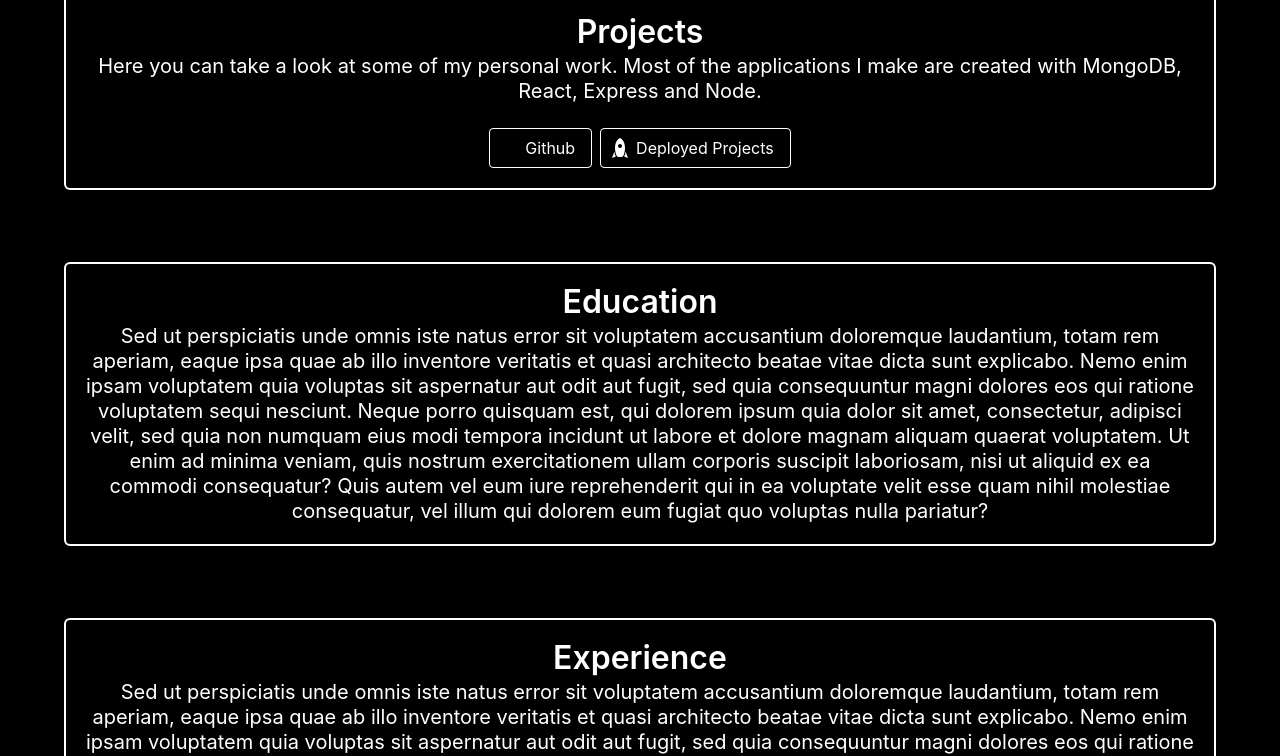
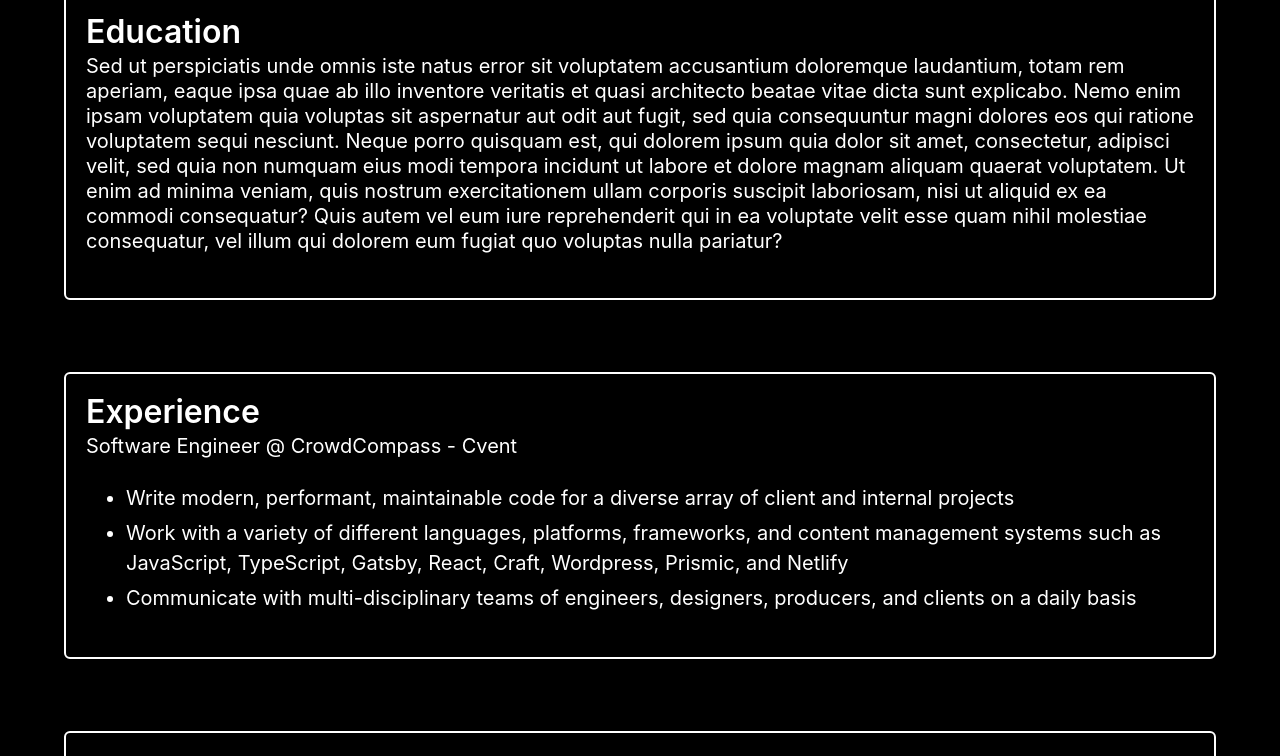
Before and after one commit to ShaneMoyo/portfolio-, a React (Create React App) app: page / in a window 1280 px wide. Shown: the part 984-1740 px from the top of the page. Built offline with nearby package versions, Linux system fonts and the light colour scheme; a small style sheet from the web is missing.

Commit message:
wip working on experince and stuff.

```diff
--- a/src/components/Main.js
+++ b/src/components/Main.js
@@ -13,13 +13,13 @@ export default function Main() {
         animateIn="fadeIn">
         <Navbar/>
         <div class="hero-body">
-          <div class="container has-text-centered">
+          <div class="container">
             <div class="columns">
               <div class="column" >
                 <Projects/>
-                <Section copy={education}/>
-                <Section copy={experience}/>
-                <Section copy={about}/>
+                <Section title={education.title} body={education.body}/>
+                <Section title={experience.title} body={experience.body.crowdcompass.title} bullets={experience.body.crowdcompass.body}/>
+                <Section title={about.title} body={about.body}/>
               </div>
             </div>
           </div>
--- a/src/components/Section.js
+++ b/src/components/Section.js
@@ -1,7 +1,10 @@
 import React from 'react';
 import ScrollAnimation from 'react-animate-on-scroll';
 
-function section({outlet, copy: { title, body }}) {
+function section(props) {
+  const {outlet, title, body, bullets, body3 } = props
+  console.log('props: ', props)
+  const listItems = bullets ? bullets.map(bullet => <li >{bullet}</li>) : null;
   return (
     <div class="container" id={title.toLowerCase()}>
       <ScrollAnimation
@@ -12,6 +15,12 @@ function section({outlet, copy: { title, body }}) {
         <div class="box black is-outlined has-text-white" >
           <h1 class="title">{title}</h1>
           <h1 class="subtitle">{body}</h1>
+          <div class="content is-medium">
+            <ul>
+              {listItems}
+            </ul>
+          </div>
+          <h1 class="subtitle">{body3}</h1>
           {outlet}
         </div>
       </ScrollAnimation>
--- a/src/components/projects/Projects.js
+++ b/src/components/projects/Projects.js
@@ -5,9 +5,6 @@ import ProjectOutlet from './ProjectOutlets.js';
 
 export default function Projects() {
   return (
-    <Section
-      copy={projects}
-      outlet={<ProjectOutlet/>}
-    />
+    <div/>
   )
 }
--- a/src/locales/translations.js
+++ b/src/locales/translations.js
@@ -38,20 +38,16 @@ export const projects = {
 
 export const experience = {
     "title": "Experience",
-    "body": `Sed ut perspiciatis unde omnis iste natus error sit voluptatem
-    accusantium doloremque laudantium, totam rem aperiam,
-    eaque ipsa quae ab illo inventore veritatis et quasi
-    architecto beatae vitae dicta sunt explicabo. Nemo enim ipsam
-    voluptatem quia voluptas sit aspernatur aut odit aut fugit,
-    sed quia consequuntur magni dolores eos qui ratione voluptatem
-    sequi nesciunt. Neque porro quisquam est, qui dolorem ipsum quia dolor sit amet,
-    consectetur, adipisci velit, sed quia non numquam eius modi tempora
-    incidunt ut labore et dolore magnam aliquam quaerat voluptatem.
-    Ut enim ad minima veniam, quis nostrum exercitationem ullam corporis suscipit laboriosam,
-    nisi ut aliquid ex ea commodi consequatur?
-    Quis autem vel eum iure reprehenderit qui in ea voluptate
-    velit esse quam nihil molestiae consequatur, vel illum qui dolorem eum fugiat quo
-    voluptas nulla pariatur?`,
+    "body": {
+      "crowdcompass": {
+        "title": `Software Engineer @ CrowdCompass - Cvent`,
+        "body": [
+          'Write modern, performant, maintainable code for a diverse array of client and internal projects',
+          'Work with a variety of different languages, platforms, frameworks, and content management systems such as JavaScript, TypeScript, Gatsby, React, Craft, Wordpress, Prismic, and Netlify',
+          'Communicate with multi-disciplinary teams of engineers, designers, producers, and clients on a daily basis'
+        ]
+      }
+    },
   }
 export const about = {
     "title": "About Me",
```
